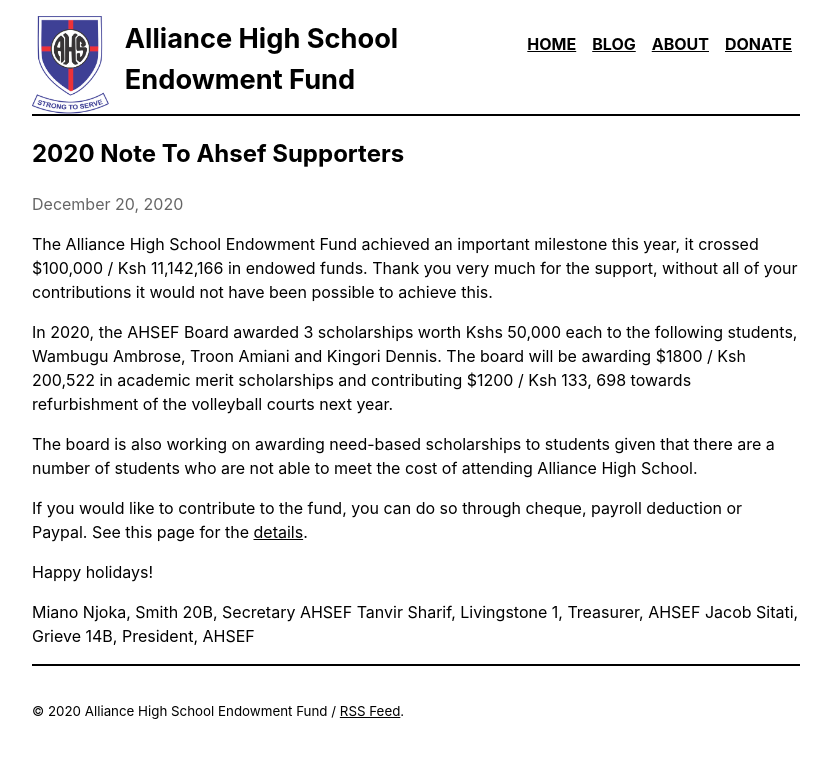
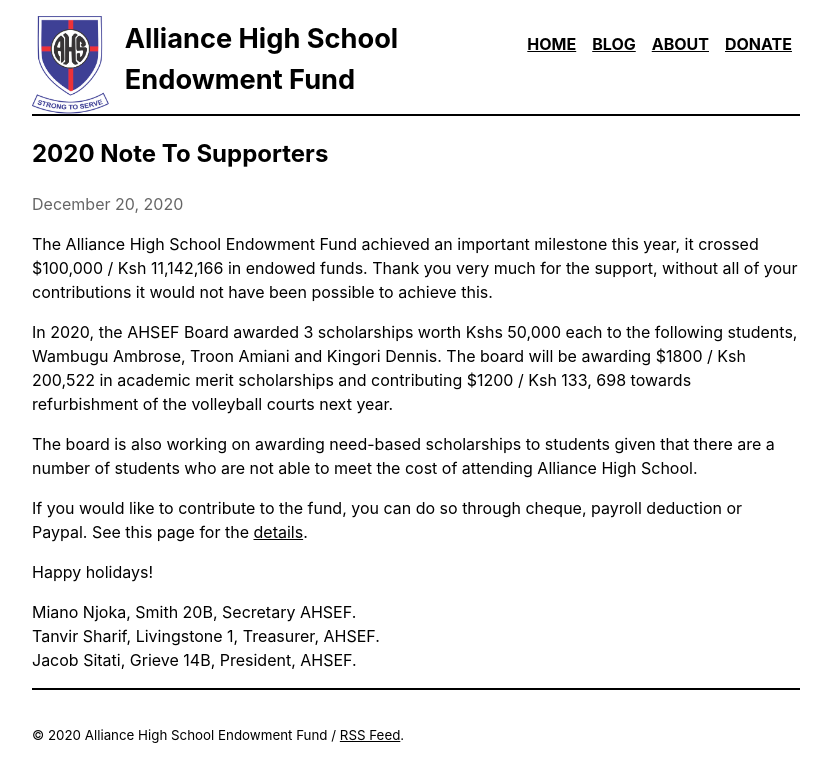
Before and after one commit to ahsef/ahsef.github.io, a Jekyll site: the page built from _posts/2020-12-20-2020-Note-to-Supporters.markdown, in a window 1280 px wide. Shown: the top 782 px of the page, without its empty margins (224-1055 px from the left). Built offline with Jekyll 4.4.1, drawn with Linux system fonts in a browser that asks for light colours.

Commit message:
Update and rename 2020-12-20-2020-Note-to-AHSEF-Supporters.markdown to 2020-12-20-2020-Note-to-Supporters.markdown

```diff
--- a/_posts/2020-12-20-2020-Note-to-AHSEF-Supporters.markdown
+++ b/_posts/2020-12-20-2020-Note-to-Supporters.markdown
@@ -8,6 +8,6 @@
 
 Happy holidays!
 
-Miano Njoka, Smith 20B, Secretary AHSEF
-Tanvir Sharif, Livingstone 1, Treasurer, AHSEF
-Jacob Sitati, Grieve 14B, President,  AHSEF
+Miano Njoka, Smith 20B, Secretary AHSEF.
+Tanvir Sharif, Livingstone 1, Treasurer, AHSEF.
+Jacob Sitati, Grieve 14B, President, AHSEF.
```
